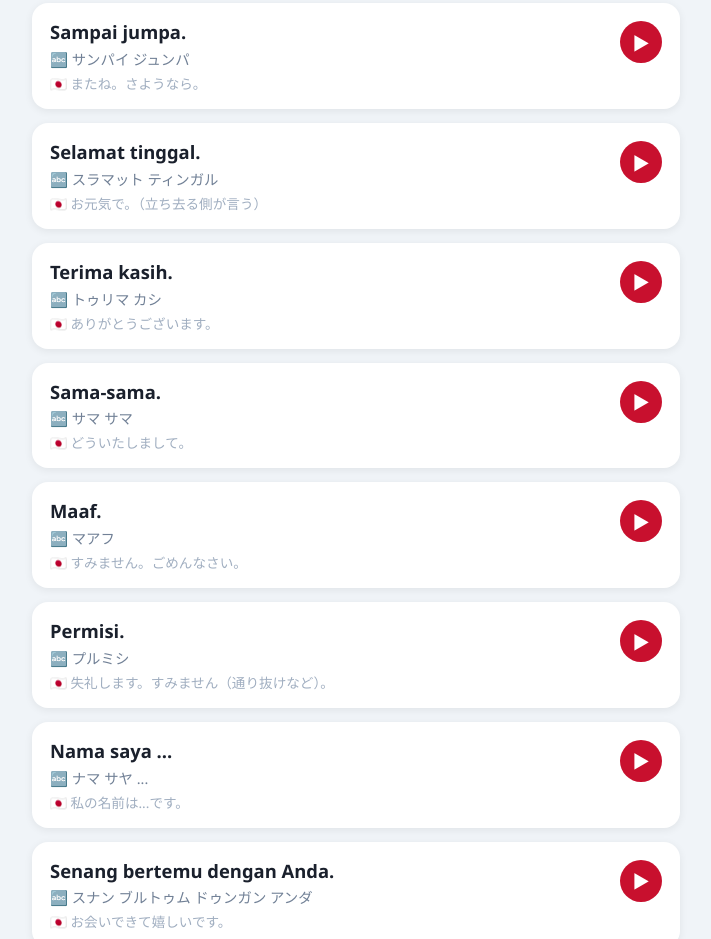
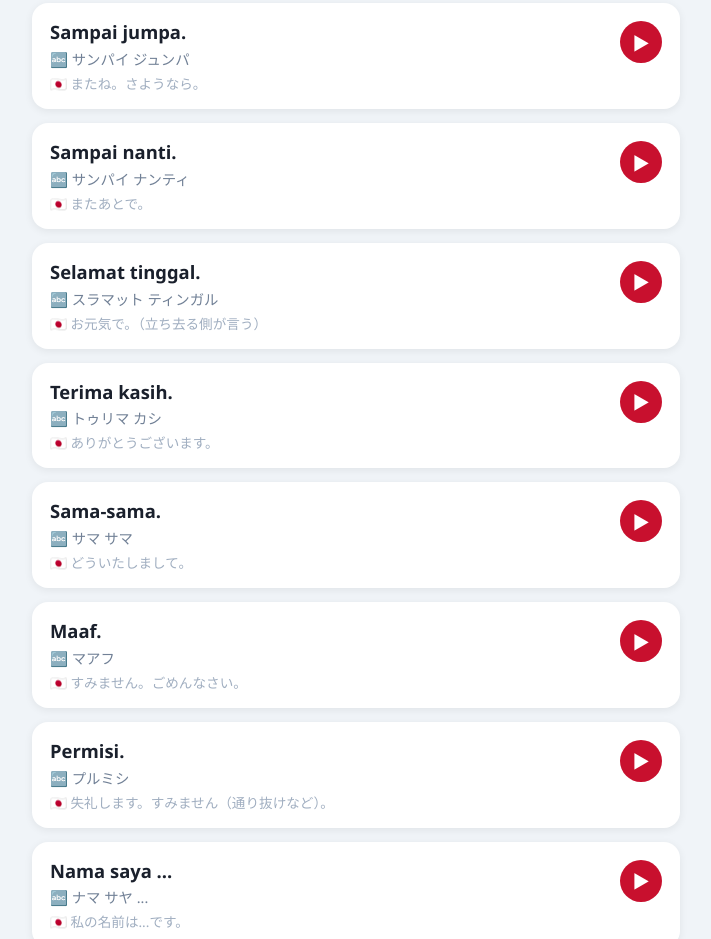
Before and after one commit to nobunby-max/bahasa-kaiwa, a plain HTML site: page bahasa/index.html in a window 1280 px wide. Shown: the part 1397-2336 px from the top of the page, without its empty margins (284-995 px from the left). Drawn offline with Linux system fonts and the light colour scheme.

Commit message:
Sampai nanti.を追加

```diff
--- a/bahasa/index.html
+++ b/bahasa/index.html
@@ -213,6 +213,7 @@ const genres = [
       { bahasa: "Bagaimana dengan Anda?", katakana: "バガイマナ ドゥンガン アンダ？", japanese: "あなたは？（丁寧）" },
       { bahasa: "Kalau kamu?", katakana: "カラウ カムー？", japanese: "あなたは？（カジュアル）" },
       { bahasa: "Sampai jumpa.", katakana: "サンパイ ジュンパ", japanese: "またね。さようなら。" },
+      { bahasa: "Sampai nanti.", katakana: "サンパイ ナンティ", japanese: "またあとで。" },
       { bahasa: "Selamat tinggal.", katakana: "スラマット ティンガル", japanese: "お元気で。（立ち去る側が言う）" },
       { bahasa: "Terima kasih.", katakana: "トゥリマ カシ", japanese: "ありがとうございます。" },
       { bahasa: "Sama-sama.", katakana: "サマ サマ", japanese: "どういたしまして。" },
```
